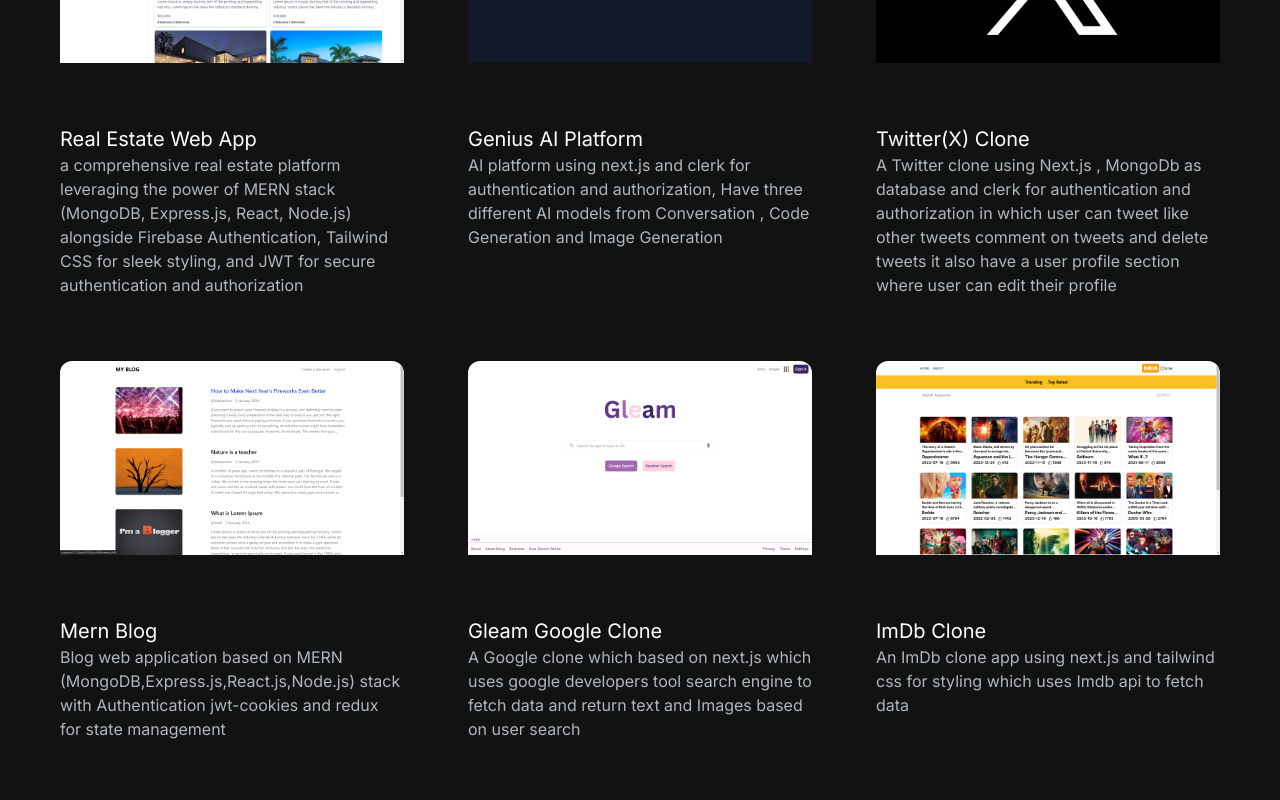
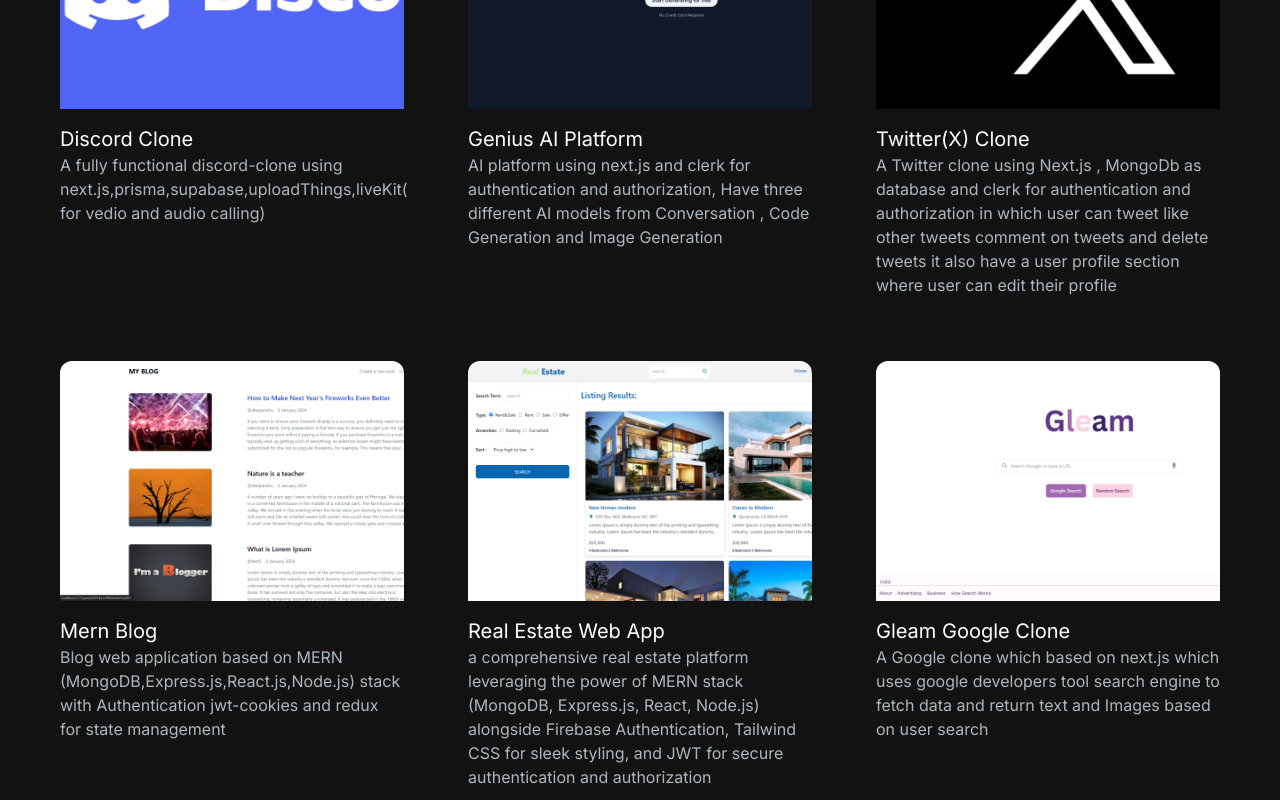
Before and after one commit to deepanshu2711/Portfolio-Nextjs, a Next.js app: page / in a window 1280 px wide. Shown: the part 1360-2160 px from the top of the page. Built offline with nearby package versions, Linux system fonts and the light colour scheme.

Commit message:
added discord clone

```diff
--- a/components/ProjectCard.jsx
+++ b/components/ProjectCard.jsx
@@ -2,12 +2,12 @@
 import { FaGithub } from "react-icons/fa";
 import { IoCodeSlash } from "react-icons/io5";
 
-const ProjectCard = ({imgUrl,title,description,githubLink}) => {
+const ProjectCard = ({ imgUrl, title, description, githubLink }) => {
     return (
         <div className="hover:bg-[#181818] p-3 rounded-xl hover:transition hover:scale-105 transition-all">
             <Link href={githubLink}>
                 <div className="">
-        <div className="h-52 md:h-60 rounded-t-xl relative hover:opacity-50 group  " style={{backgroundImage: `url(${imgUrl})` ,backgroundSize:"contain" ,backgroundRepeat:"no-repeat"}} >
+                    <div className="h-52 md:h-60 rounded-t-xl relative hover:opacity-50 group" style={{ backgroundImage: `url(${imgUrl})`, backgroundSize: "cover", backgroundRepeat: "no-repeat" }} >
                         <div className=" flex items-center justify-center h-full gap-20 ">
                         </div>
                     </div>
--- a/components/ProjectSection.jsx
+++ b/components/ProjectSection.jsx
@@ -5,12 +5,15 @@
         <div id="projects" className="flex flex-col gap-20 mt-16 justify-start items-center">
             <h2 className="text-center text-white text-4xl font-bold">My Projects</h2>
             <div className="grid grid-cols-1  md:grid-cols-1 lg:grid-cols-2 xl:grid-cols-3 gap-x-10 gap-y-10">
+
+
                 <ProjectCard
-                imgUrl={"/realEstate.png"}
-                title={"Real Estate Web App"}
-                description={"a comprehensive real estate platform leveraging the power of MERN stack (MongoDB, Express.js, React, Node.js) alongside Firebase Authentication, Tailwind CSS for sleek styling, and JWT for secure authentication and authorization"}
-                githubLink={"https://github.com/deepanshu2711/Real-EState-MERN-stack"}
+                    imgUrl={"/Discord.png"}
+                    title={"Discord Clone"}
+                    description={"A fully functional discord-clone using next.js,prisma,supabase,uploadThings,liveKit( for vedio and audio calling) "}
+                    githubLink={"https://github.com/deepanshu2711/discord-clone"}
                 />
+
 
                 <ProjectCard
                     imgUrl={"/Genius.png"}
@@ -36,18 +39,21 @@
                 />
 
                 <ProjectCard
+                    imgUrl={"/realEstate.png"}
+                    title={"Real Estate Web App"}
+                    description={"a comprehensive real estate platform leveraging the power of MERN stack (MongoDB, Express.js, React, Node.js) alongside Firebase Authentication, Tailwind CSS for sleek styling, and JWT for secure authentication and authorization"}
+                    githubLink={"https://github.com/deepanshu2711/Real-EState-MERN-stack"}
+                />
+
+                <ProjectCard
                     imgUrl={"/Gleam.png"}
                     title={"Gleam Google Clone"}
                     description={"A Google clone which based on next.js which uses google developers tool search engine to fetch data and return text and Images based on user search "}
                     githubLink={"https://github.com/deepanshu2711/gleam-google-clone"}
                 />
 
-                <ProjectCard
-                imgUrl={"/Imdb.png"}
-                title={"ImDb Clone"}
-                description={"An ImDb clone app using next.js and tailwind css for styling which uses Imdb api to fetch data"}
-                githubLink={"https://github.com/deepanshu2711/imdb-next"}
-                />
+
+
 
             </div>
         </div>
```
Also changed, not shown: public/Discord.png (added), public/discord.jpg (added). Lines whose indentation alone changed are shown as unchanged.
